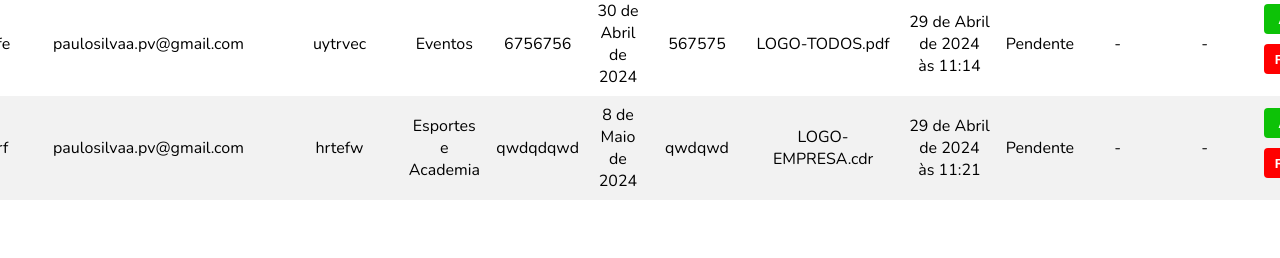
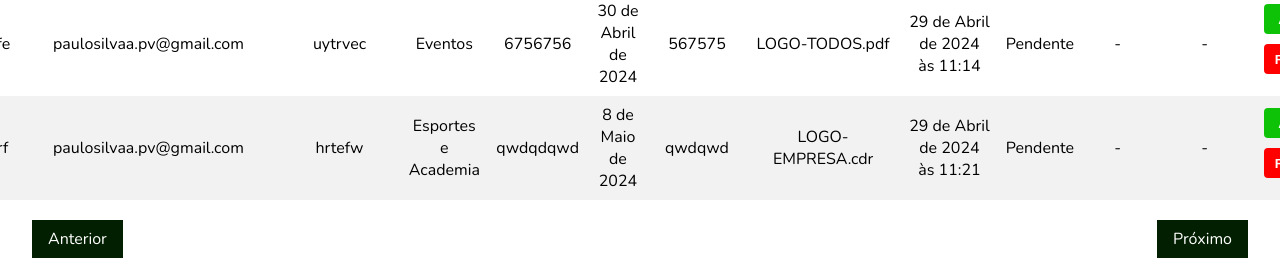
Before and after one commit to strvictor/Solicitacao-de-Compra-Django, a Django app: page /autenticacao/home/?page=2 in a window 1280 px wide. Shown: the part 696-954 px from the top of the page. Before the commit the page ends 896 px from the top, so only its background shows below. Run offline with Django 5.2, Linux system fonts and the light colour scheme; a user stored in the database is signed in; data comes from the database, SQL or seed files in the repository.

Commit message:
adicionando paginacao, botao voltar e avancar

```diff
--- a/Autenticacao/static/Autenticacao/css/autenticado.css
+++ b/Autenticacao/static/Autenticacao/css/autenticado.css
@@ -97,3 +97,25 @@ td > button {
 tr:nth-child(even) {
     background-color: #f2f2f2;
 }
+
+.link-paginacao {
+    width: 100%;
+    display: flex;
+    justify-content: center;
+    margin-top: 20px;
+}
+
+.tags_a{
+    width: 95%;
+    display: flex;
+    align-items: center;
+    justify-content: space-between;
+
+}
+.tags_a > a {
+    padding: 8px 16px;
+    background-color: #022001;
+    color: rgb(255, 255, 255);
+    text-decoration: none;
+
+}
--- a/Autenticacao/templates/autenticado.html
+++ b/Autenticacao/templates/autenticado.html
@@ -62,6 +62,16 @@
             {% endfor %}
         </table>
     </div>
+    <div class="link-paginacao">
+        <div class="tags_a">
+            {% if pagina.has_previous %}
+                <a href="{% url 'home' %}?page={{pagina.previous_page_number}}">Anterior</a>
+            {% endif %}
+            {% if pagina.has_next %}
+                <a href="{% url 'home' %}?page={{pagina.next_page_number}}">Próximo</a>
+            {% endif %}
+        </div>
+    </div>
 
 </body>
 
```
